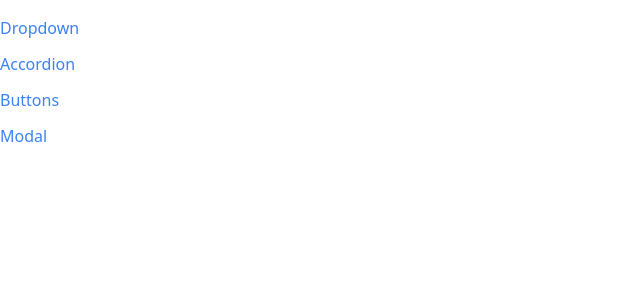
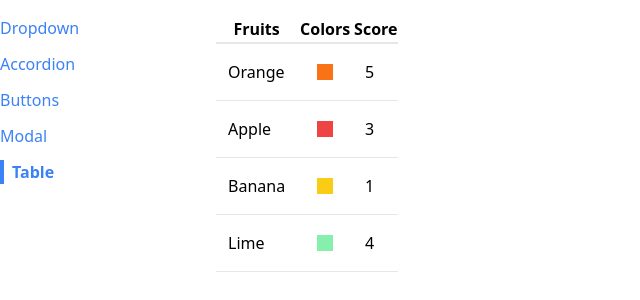
Before and after one commit to sweedalgharshi/comps, a React (Create React App) app: page /table in a window 1280 px wide. Shown: the top 300 px of the page, without its empty margins (0-640 px from the left). Built offline with nearby package versions, Linux system fonts and the light colour scheme.

Commit message:
table implementation part-1

```diff
--- a/src/App.js
+++ b/src/App.js
@@ -4,6 +4,7 @@
 import AccordionPage from './pages/AccordionPage';
 import ButtonPage from './pages/ButtonPage';
 import ModalPage from './pages/ModalPage';
+import TablePage from './pages/TablePage';
 
 function App() {
   return (
@@ -22,6 +23,9 @@
         <Route path="/modal">
           <ModalPage />
         </Route>
+        <Route path="/table">
+          <TablePage />
+        </Route>
       </div>
     </div>
   );
--- a/src/components/SideBar.js
+++ b/src/components/SideBar.js
@@ -6,6 +6,7 @@
     { label: 'Accordion', path: '/accordion' },
     { label: 'Buttons', path: '/button' },
     { label: 'Modal', path: '/modal' },
+    { label: 'Table', path: '/table' },
   ];
 
   const renderedLinks = links.map((link) => {
--- /dev/null
+++ b/src/components/Table.js
@@ -0,0 +1,27 @@
+function Table({ data }) {
+  const renderedRows = data.map((fruit) => {
+    return (
+      <tr className="border-b" key={fruit.name}>
+        <td className="p-3">{fruit.name}</td>
+        <td className="p-3">
+          <div className={`p-2 m-2 ${fruit.color}`}></div>
+        </td>
+        <td className="p-3">{fruit.score}</td>
+      </tr>
+    );
+  });
+  return (
+    <table className="table-auto border-spacing-2">
+      <thead>
+        <tr className="border-b-2">
+          <th>Fruits</th>
+          <th>Colors</th>
+          <th>Score</th>
+        </tr>
+      </thead>
+      <tbody>{renderedRows}</tbody>
+    </table>
+  );
+}
+
+export default Table;
--- /dev/null
+++ b/src/pages/TablePage.js
@@ -0,0 +1,18 @@
+import Table from '../components/Table';
+
+function TablePage() {
+  const data = [
+    { name: 'Orange', color: 'bg-orange-500', score: 5 },
+    { name: 'Apple', color: 'bg-red-500', score: 3 },
+    { name: 'Banana', color: 'bg-yellow-400', score: 1 },
+    { name: 'Lime', color: 'bg-green-300', score: 4 },
+  ];
+
+  return (
+    <div>
+      <Table data={data} />
+    </div>
+  );
+}
+
+export default TablePage;
```
